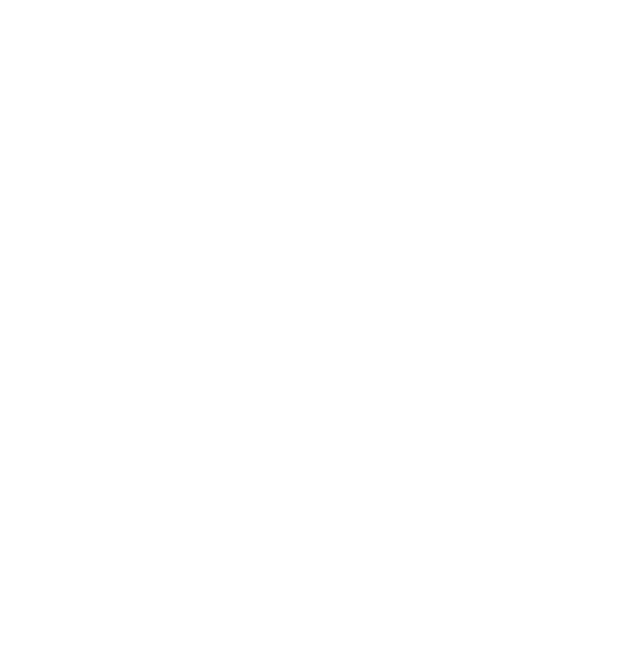
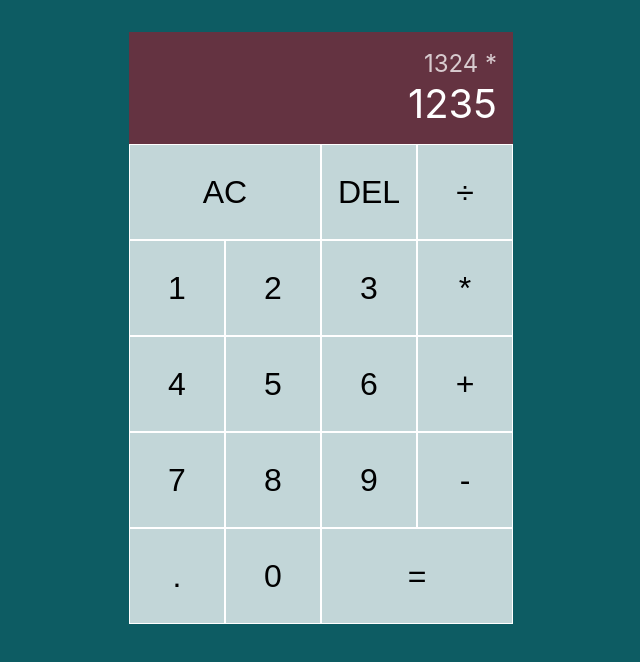
Before and after one commit to nima-ca/React-Calculator, a React (Create React App) app: page / in a window 1280 px wide. Shown: the top 662 px of the page, without its empty margins (319-959 px from the left). Built offline with nearby package versions, Linux system fonts and the light colour scheme.

Commit message:
button and output created and styled.

```diff
--- a/src/App.js
+++ b/src/App.js
@@ -1,7 +1,32 @@
 import styles from "./App.module.css";
 
 function App() {
-  return <div className={styles["calculator-grid"]}></div>;
+  return (
+    <div className={styles["calculator-grid"]}>
+      <div className={styles.output}>
+        <div className={styles.previous}>1324 *</div>
+        <div className={styles.current}>1235</div>
+      </div>
+      <button className={styles["span-two"]}>AC</button>
+      <button>DEL</button>
+      <button>÷</button>
+      <button>1</button>
+      <button>2</button>
+      <button>3</button>
+      <button>*</button>
+      <button>4</button>
+      <button>5</button>
+      <button>6</button>
+      <button>+</button>
+      <button>7</button>
+      <button>8</button>
+      <button>9</button>
+      <button>-</button>
+      <button>.</button>
+      <button>0</button>
+      <button className={styles["span-two"]}> = </button>
+    </div>
+  );
 }
 
 export default App;
--- a/src/App.module.css
+++ b/src/App.module.css
@@ -0,0 +1,46 @@
+.calculator-grid {
+  justify-content: center;
+  display: grid;
+  margin-top: 2rem;
+  grid-template-columns: repeat(4, 6rem);
+  grid-template-rows: minmax(7rem, auto) repeat(5, 6rem);
+}
+
+.span-two {
+  grid-column: span 2;
+}
+
+.output {
+  background-color: rgba(var(--color-secondary-rgb), 0.5);
+  grid-column: 1 / -1;
+  display: flex;
+  flex-direction: column;
+  align-items: flex-end;
+  justify-content: space-around;
+  padding: 1rem;
+  word-wrap: break-word;
+  word-break: break-all;
+}
+
+.previous {
+  color: rgba(var(--color-white-rgb), 0.75);
+  font-size: 1.5rem;
+}
+
+.current {
+  color: rgba(var(--color-white-rgb), 1);
+  font-size: 2.5rem;
+}
+
+.calculator-grid > button {
+  cursor: pointer;
+  font-size: 2rem;
+  border: 1px solid var(--color-white);
+  outline: none;
+  background-color: rgba(var(--color-white-rgb), 0.75);
+}
+
+.calculator-grid > button:hover,
+.calculator-grid > button:focus {
+  background-color: rgba(var(--color-white-rgb), 1);
+}
--- a/src/index.css
+++ b/src/index.css
@@ -1,13 +1,31 @@
+:root {
+  --color-primary: #0d5c63;
+  --color-secondary: #bb0a21;
+  --color-secondary-rgb: 187, 10, 33;
+  --color-black: #252627;
+  --color-white: #fff;
+  --color-white-rgb: 255, 255, 255;
+}
+
+*,
+*::after,
+*::before {
+  box-sizing: border-box;
+}
+
 body {
   margin: 0;
-  font-family: -apple-system, BlinkMacSystemFont, 'Segoe UI', 'Roboto', 'Oxygen',
-    'Ubuntu', 'Cantarell', 'Fira Sans', 'Droid Sans', 'Helvetica Neue',
+  padding: 0;
+  background-color: #0d5c63;
+
+  font-family: -apple-system, BlinkMacSystemFont, "Segoe UI", "Roboto", "Oxygen",
+    "Ubuntu", "Cantarell", "Fira Sans", "Droid Sans", "Helvetica Neue",
     sans-serif;
   -webkit-font-smoothing: antialiased;
   -moz-osx-font-smoothing: grayscale;
 }
 
 code {
-  font-family: source-code-pro, Menlo, Monaco, Consolas, 'Courier New',
+  font-family: source-code-pro, Menlo, Monaco, Consolas, "Courier New",
     monospace;
 }
```
